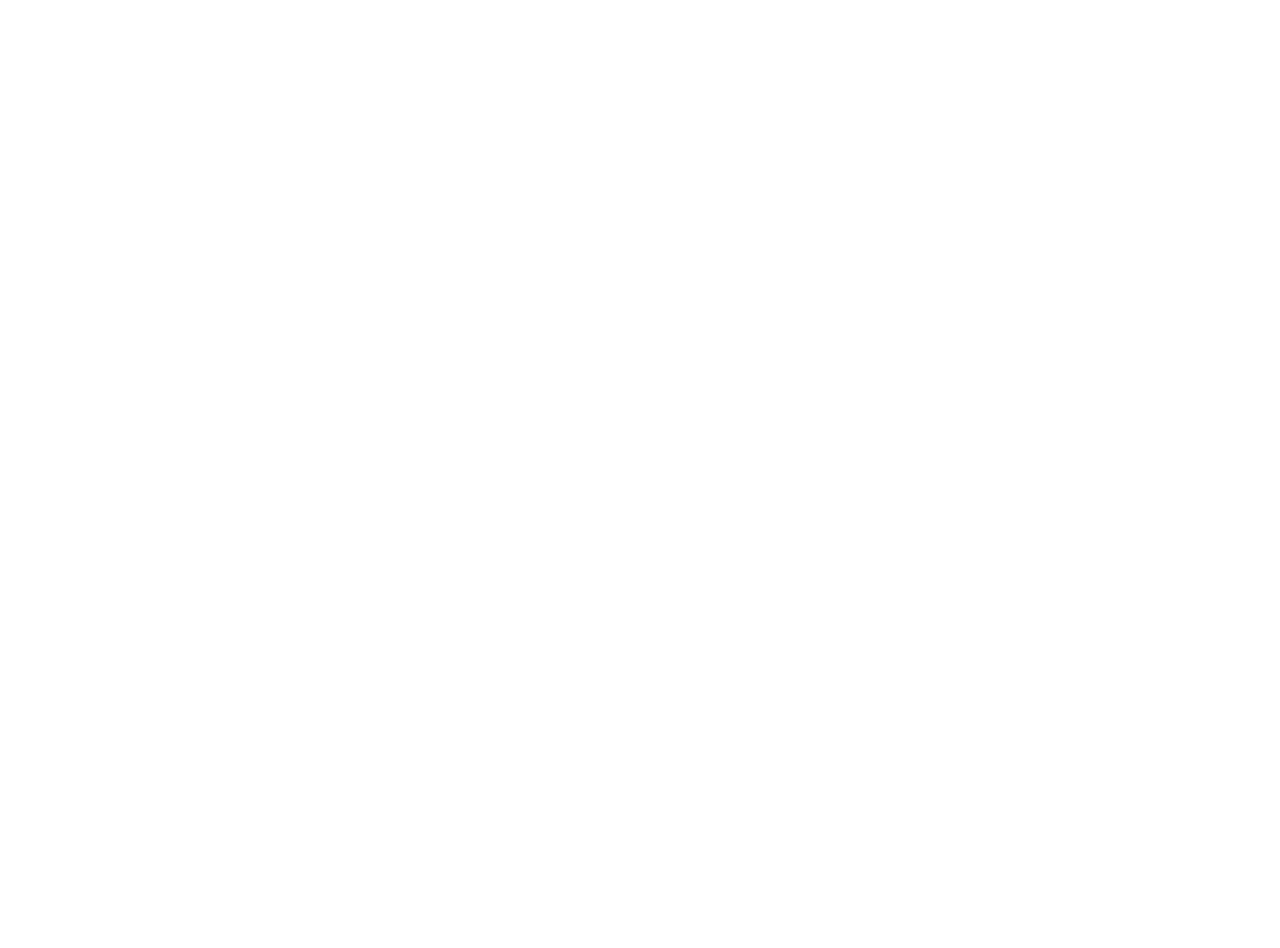
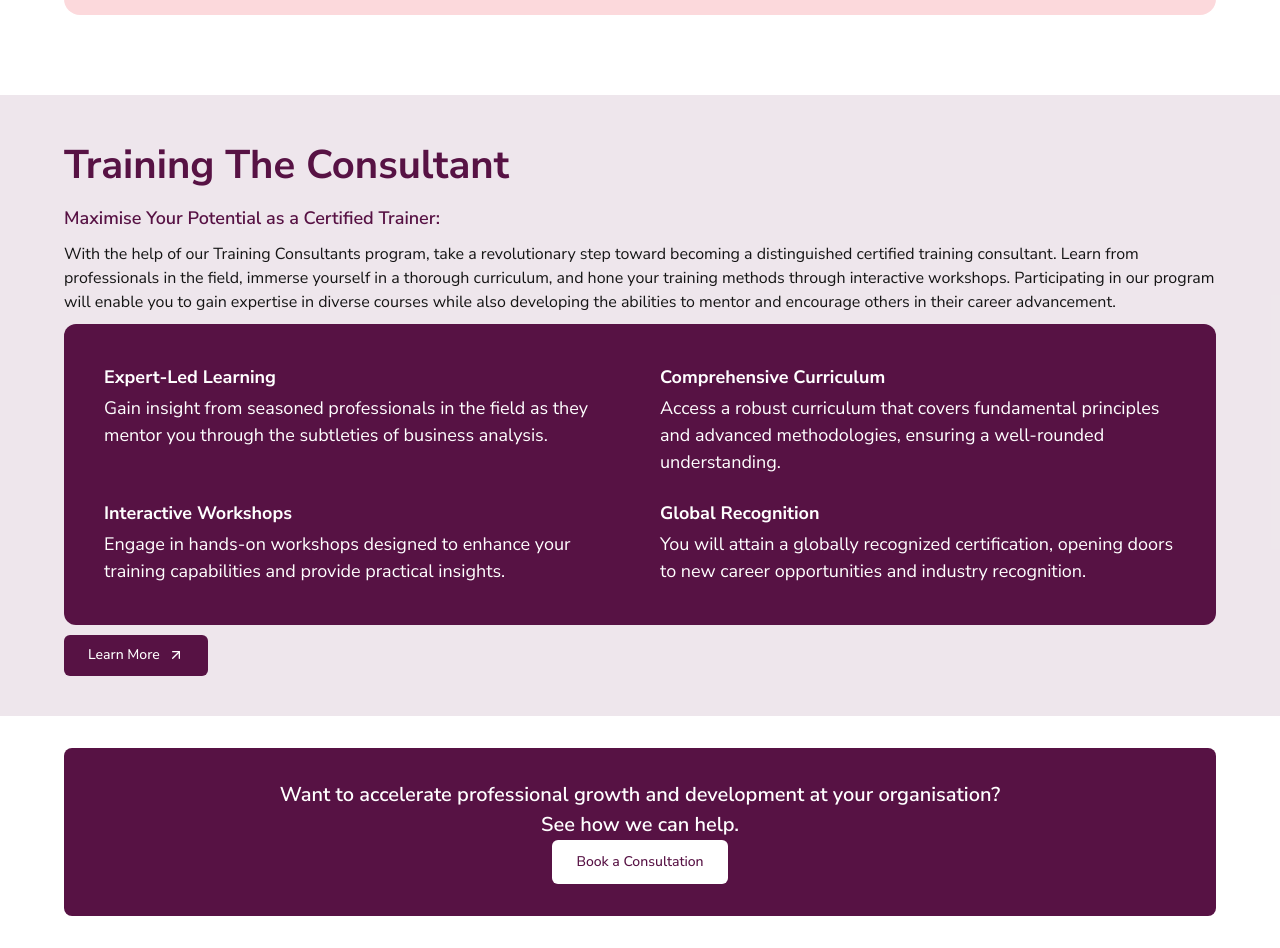
Before and after one commit to B4RTijesunii/tobams-group, a React (Vite) app: page / in a window 1280 px wide. Shown: the part 5040-5988 px from the top of the page. Before the commit the page ends 5115 px from the top, so only its background shows below. Built offline with nearby package versions, Linux system fonts and the light colour scheme.

Commit message:
Add consultant section

```diff
--- a/src/App.jsx
+++ b/src/App.jsx
@@ -3,6 +3,7 @@
 import LearningSystem from "./components/LearningSystem";
 import Management from "./components/Management";
 import Transformation from "./components/Transformation";
+import Consultant from "./components/Consultant";
 function App() {
   return (
     <>
@@ -11,6 +12,7 @@
       <LearningSystem />
       <Management />
       <Transformation />
+      <Consultant />
     </>
   );
 }
--- /dev/null
+++ b/src/components/Consultant.jsx
@@ -0,0 +1,81 @@
+import React from "react";
+import { ArrowUpRight } from "lucide-react";
+function Consultant() {
+  const features = [
+    {
+      title: "Expert-Led Learning",
+      desc: "Gain insight from seasoned professionals in the field as they mentor you through the subtleties of business analysis.",
+    },
+    {
+      title: "Comprehensive Curriculum",
+      desc: "Access a robust curriculum that covers fundamental principles and advanced methodologies, ensuring a well-rounded understanding.",
+    },
+    {
+      title: "Interactive Workshops",
+      desc: "Engage in hands-on workshops designed to enhance your training capabilities and provide practical insights.",
+    },
+    {
+      title: "Global Recognition",
+      desc: "You will attain a globally recognized certification, opening doors to new career opportunities and industry recognition.",
+    },
+  ];
+
+  return (
+    <>
+      <section className="w-full py-10 px-6 xl:px-16 bg-[#5712441A]">
+        <div className="max-w-[1312px] mx-auto flex flex-col gap-[10px]">
+          <h2 className="font-sans font-bold text-[24px] xl:text-[40px] text-primary">
+            Training The Consultant
+          </h2>
+          <p className="text-[16px] xl:text-[18px] font-semibold text-primary">
+            Maximise Your Potential as a Certified Trainer:
+          </p>
+          <p className="text-sm xl:text-base leading-[150%] text-main-text">
+            With the help of our Training Consultants program, take a
+            revolutionary step toward becoming a distinguished certified
+            training consultant. Learn from professionals in the field, immerse
+            yourself in a thorough curriculum, and hone your training methods
+            through interactive workshops. Participating in our program will
+            enable you to gain expertise in diverse courses while also
+            developing the abilities to mentor and encourage others in their
+            career advancement.
+          </p>
+
+          <div className="bg-primary text-white rounded-xl p-6 xl:p-10 grid grid-cols-1 xl:grid-cols-2 gap-x-10 gap-y-6">
+            {features.map((f) => (
+              <div key={f.title}>
+                <h3 className="font-bold xl:text-[18px] text-[16px] mb-1">
+                  {f.title}
+                </h3>
+                <p className="text-[14px] xl:text-[18px] text-white leading-[150%]">
+                  {f.desc}
+                </p>
+              </div>
+            ))}
+          </div>
+
+          <button className="self-start bg-primary text-white py-[10.5px] px-6 gap-2 rounded-md text-sm font-medium inline-flex items-center gap-2 hover:bg-primary-hover transition-colors">
+            Learn More
+            <ArrowUpRight className="w-4 h-4" />
+          </button>
+        </div>
+      </section>
+      <section className="gap-[32px] xl:px-[64px] xl:py-[32px] px-[24px] py-[32px] bg-white">
+        <div className="max-w-[1312px] mx-auto rounded-[8px] bg-primary text-center gap-[32px] xl:px-[64px] xl:py-[32px] px-[24px] py-[32px] items-center">
+          <h2 className="font-semibold xl:text-[20px] text-[16px] leading-[150%] tracking-[3%] text-white font-sans">
+            Want to accelerate professional growth and development at your
+            organisation?
+            <br />
+            See how we can help.
+          </h2>
+
+          <button className="bg-white text-primary px-6 py-3 rounded-md text-sm font-medium">
+            Book a Consultation
+          </button>
+        </div>
+      </section>
+    </>
+  );
+}
+
+export default Consultant;
--- a/src/components/Transformation.jsx
+++ b/src/components/Transformation.jsx
@@ -45,11 +45,11 @@
           </div>
 
           <div className="w-full xl:w-1/2 flex flex-col gap-4 bg-[#FDE4E7] p-6 ">
-            <div className="grid grid-cols-1 sm:grid-cols-2 gap-3">
+            <div className="grid grid-cols-1 sm:grid-cols-2 md:grid-cols-2 radius-[12px] gap-2.5">
               {items.map((item) => (
                 <div
                   key={item}
-                  className="flex items-center gap-2 bg-white rounded-md px-4 py-3 text-[14px] xl:text-[18px] font-normal text-main-text"
+                  className="flex items-center gap-2 bg-white p-[16px] text-[14px] xl:text-[18px] font-normal text-main-text"
                 >
                   <LightningIcon className="w-4 h-4 text-primary shrink-0" />
                   {item}
@@ -57,7 +57,7 @@
               ))}
             </div>
 
-            <button className="self-start bg-primary text-white px-6 py-3 rounded-[4px] text-sm font-semibold inline-flex items-center gap-2">
+            <button className="self-start bg-primary text-white px-6 py-3 rounded-sm text-sm font-semibold inline-flex items-center gap-2">
               Learn More
               <ArrowUpRight className="w-4 h-4" />
             </button>
```
Also changed, not shown: src/components/CTA.jsx (added), src/components/Footer.jsx (added), src/components/Testimonial.jsx (added).
